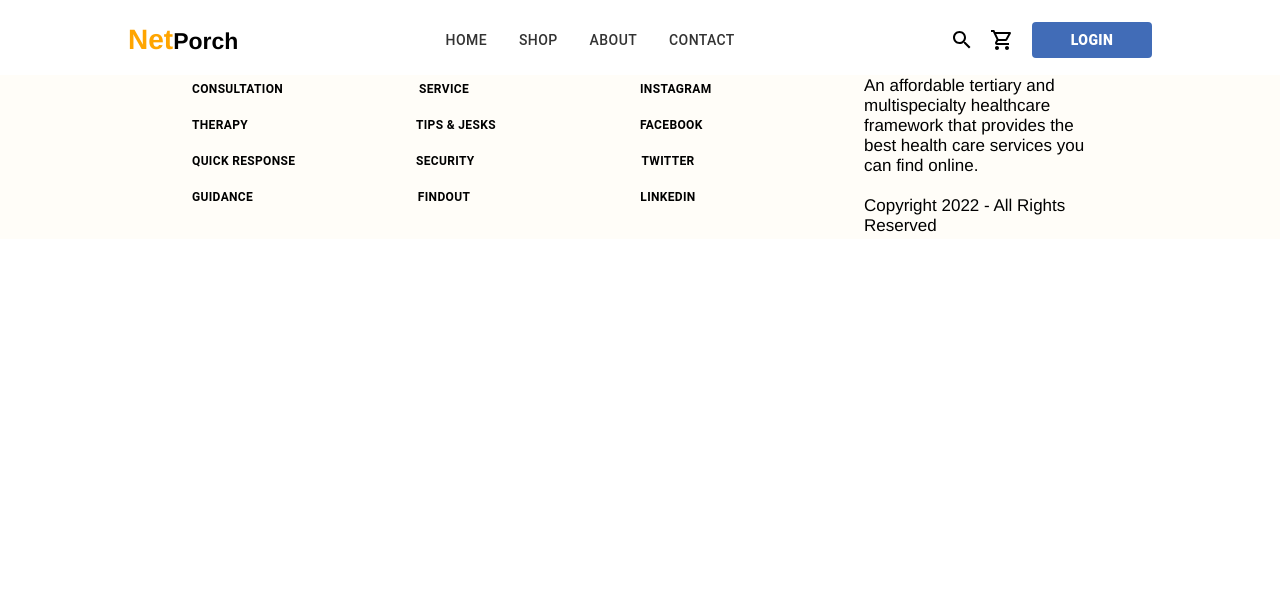
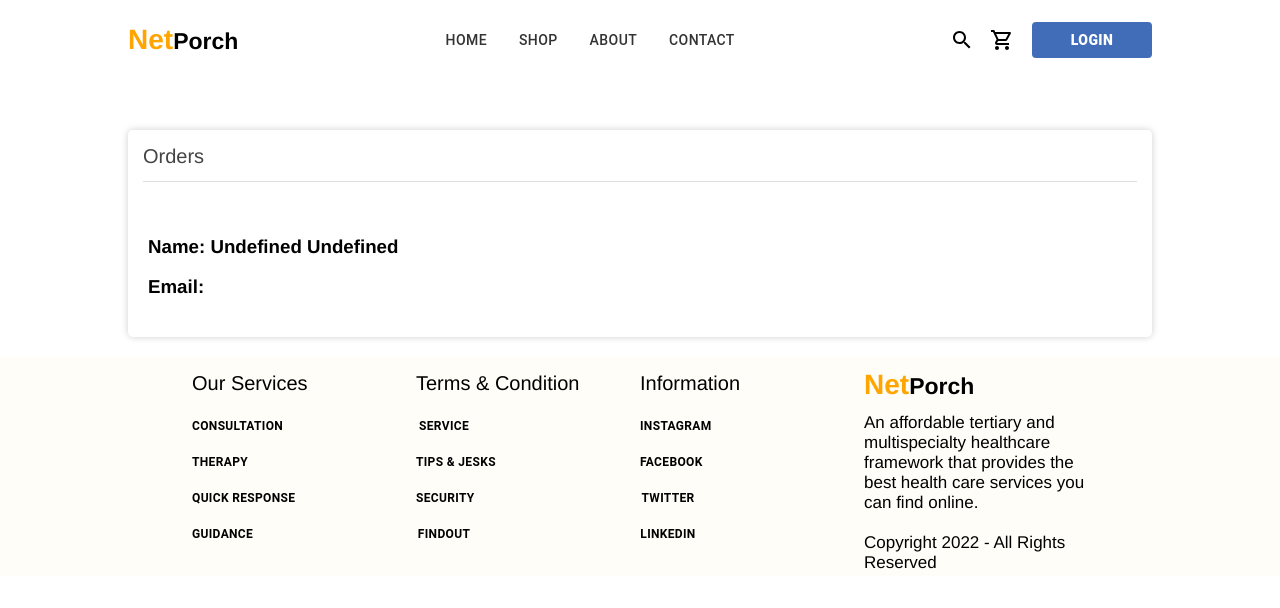
Before and after one commit to boskitech/neekseats, a React (Create React App) app: page /acount in a window 1280 px wide. Shown: the top 608 px of the page. Built offline with nearby package versions, Linux system fonts and the light colour scheme.

Commit message:
added account and orders

```diff
--- a/src/App.js
+++ b/src/App.js
@@ -15,6 +15,8 @@ import Cart from "./pages/cart/Cart";
 import Login from "./pages/auth/auth";
 import AddProduct from "./pages/dashboard/AddProduct";
 import WishList from "./pages/wishList/Wishlist";
+import Orders from "./pages/orders/Orders";
+import Account from "./pages/account/Account";
 
 function App() {
   useEffect(() => {
@@ -35,6 +37,8 @@ function App() {
             <Route path="/shop/:id" element={<ViewItem />} />
             <Route path="/cart" element={<Cart />} />
             <Route path="/wishlist" element={<WishList />} />
+            <Route path="/orders" element={<Orders />} />
+            <Route path="/acount" element={<Account />} />
             <Route path="/login" element={<Login />} />
             <Route path="/addproduct" element={<AddProduct />} />
           </Routes>
--- /dev/null
+++ b/src/pages/account/Account.js
@@ -0,0 +1,98 @@
+import { Divider, Grid } from "@mui/material";
+import { styled } from "@mui/system";
+import { useEffect, useState } from "react";
+import { motion } from "framer-motion";
+
+const CartBody = styled("div")(({ theme }) => ({
+  width: "80%",
+  margin: "130px auto 20px auto",
+  [theme.breakpoints.up("xl")]: {
+    width: "60%",
+  },
+  [theme.breakpoints.down("lg")]: {
+    width: "90%",
+  },
+  [theme.breakpoints.down("md")]: {
+    width: "90%",
+    margin: "70px auto 0px auto",
+  },
+}));
+
+const StyledCartHeader = styled("div")(({ theme }) => ({
+  fontSize: "20px",
+  color: "#444",
+  fontWeight: 400,
+  padding: "15px",
+  [theme.breakpoints.down("md")]: {
+    padding: "5px 0",
+    borderRadius: "5px",
+  },
+}));
+
+const StyledCartGrid = styled("div")(({ theme }) => ({
+  width: "100%",
+  height: "auto",
+  borderRadius: "5px",
+  boxShadow: "0 0 7px #cfcfcf",
+  [theme.breakpoints.down("md")]: {
+    boxShadow: "none",
+  },
+}));
+
+const Account = () => {
+  const [user, setUser] = useState([]);
+
+  useEffect(() => {
+    if (localStorage.getItem("user")) {
+      setUser(JSON.parse(localStorage.getItem("user")));
+    }
+  }, []);
+
+  return (
+    <motion.div
+      initial={{ x: 200, opacity: 0 }}
+      animate={{ x: 0, scale: 1, opacity: 1 }}
+      exit={{ x: 200, scale: 0, opacity: 0 }}
+      transition={{ type: "spring", duration: 0.5 }}
+    >
+      <CartBody>
+        <Grid container>
+          <Grid item md={12} xs={12}>
+            <StyledCartGrid>
+              <StyledCartHeader>
+                Orders
+                <Divider
+                  sx={{
+                    marginTop: "13px",
+                    display: { xs: "none", sm: "block" },
+                  }}
+                />
+              </StyledCartHeader>
+              {user ? (
+                <div style={{ padding: "20px" }}>
+                  <h3 style={{ textTransform: "capitalize" }}>
+                    Name: {user.firstname + " " + user.lastname}
+                  </h3>
+                  <h3>Email: {user.email}</h3>
+                </div>
+              ) : (
+                <div
+                  style={{
+                    textAlign: "center",
+                    marginTop: "50px",
+                    paddingBottom: "50px",
+                    fontSize: "20px",
+                  }}
+                >
+                  You're not logged in
+                </div>
+              )}
+            </StyledCartGrid>
+          </Grid>
+        </Grid>
+      </CartBody>
+    </motion.div>
+  );
+};
+
+export default Account;
--- a/src/pages/orders/Orders.js
+++ b/src/pages/orders/Orders.js
@@ -1,8 +1,7 @@
-import { Divider, Grid } from "@mui/material";
+import { CircularProgress, Divider, Grid } from "@mui/material";
 import { styled } from "@mui/system";
 import { useEffect, useState } from "react";
 import { motion } from "framer-motion";
-import Loader from "../../components/loader/Loader";
 import ItemBar from "../../components/itemBar/ItemBar";
 import axios from "axios";
 
@@ -51,7 +50,7 @@ const Orders = () => {
       setLoader(true);
       const user = JSON.parse(localStorage.getItem("user"));
       axios
-        .get(`http://localhost:5200/api/orders/user/${user._id}`)
+        .get(`http://localhost:5200/api/orders/${user._id}`)
         .then((res) => {
           setOrders(res.data);
           setLoader(false);
@@ -66,7 +65,7 @@ const Orders = () => {
 
   useEffect(() => {
     getUserItem();
-  });
+  }, []);
 
   return (
     <motion.div
@@ -76,7 +75,17 @@ const Orders = () => {
       transition={{ type: "spring", duration: 0.5 }}
     >
       <CartBody>
-        {loader === "loading" && <Loader />}
+        {loader ? (
+          <div
+            style={{
+              margin: "60px auto",
+              display: "flex",
+              justifyContent: "center",
+            }}
+          >
+            <CircularProgress />
+          </div>
+        ) : (
           <Grid container>
             <Grid item md={12} xs={12}>
               <StyledCartGrid>
@@ -106,12 +115,13 @@ const Orders = () => {
                       fontSize: "20px",
                     }}
                   >
-                  No Items In Wish List
+                    No Items In Orders
                   </div>
                 )}
               </StyledCartGrid>
             </Grid>
           </Grid>
+        )}
       </CartBody>
     </motion.div>
   );
--- a/src/pages/wishList/Wishlist.js
+++ b/src/pages/wishList/Wishlist.js
@@ -1,8 +1,7 @@
-import { Divider, Grid } from "@mui/material";
+import { CircularProgress, Divider, Grid } from "@mui/material";
 import { styled } from "@mui/system";
 import { useEffect, useState } from "react";
 import { motion } from "framer-motion";
-import Loader from "../../components/loader/Loader";
 import ItemBar from "../../components/itemBar/ItemBar";
 import axios from "axios";
 
@@ -66,7 +65,7 @@ const WishList = () => {
 
   useEffect(() => {
     getUserItem();
-  });
+  }, []);
 
   return (
     <motion.div
@@ -76,7 +75,17 @@ const WishList = () => {
       transition={{ type: "spring", duration: 0.5 }}
     >
       <CartBody>
-        {loader === "loading" && <Loader />}
+        {loader ? (
+          <div
+            style={{
+              margin: "60px auto",
+              display: "flex",
+              justifyContent: "center",
+            }}
+          >
+            <CircularProgress />
+          </div>
+        ) : (
           <Grid container>
             <Grid item md={12} xs={12}>
               <StyledCartGrid>
@@ -113,6 +122,7 @@ const WishList = () => {
               </StyledCartGrid>
             </Grid>
           </Grid>
+        )}
       </CartBody>
     </motion.div>
   );
```
Lines whose indentation alone changed are shown as unchanged.
